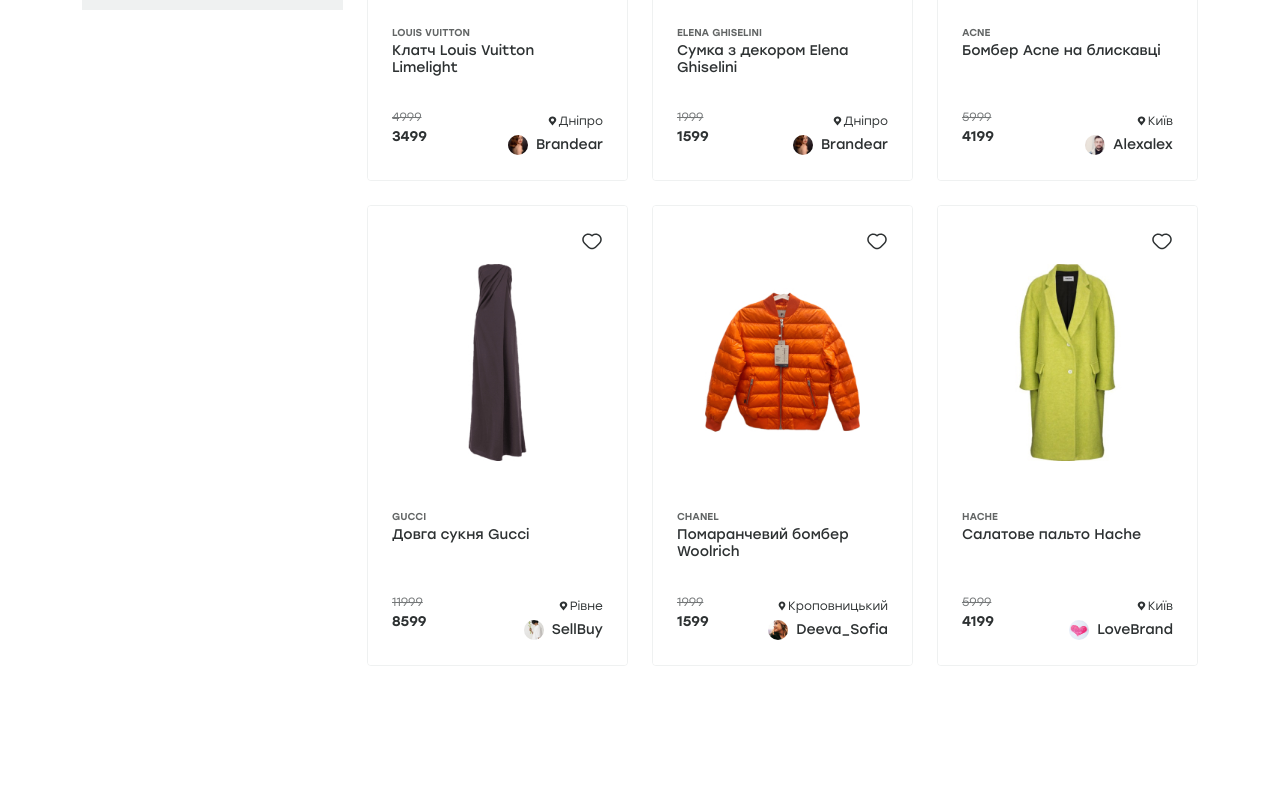
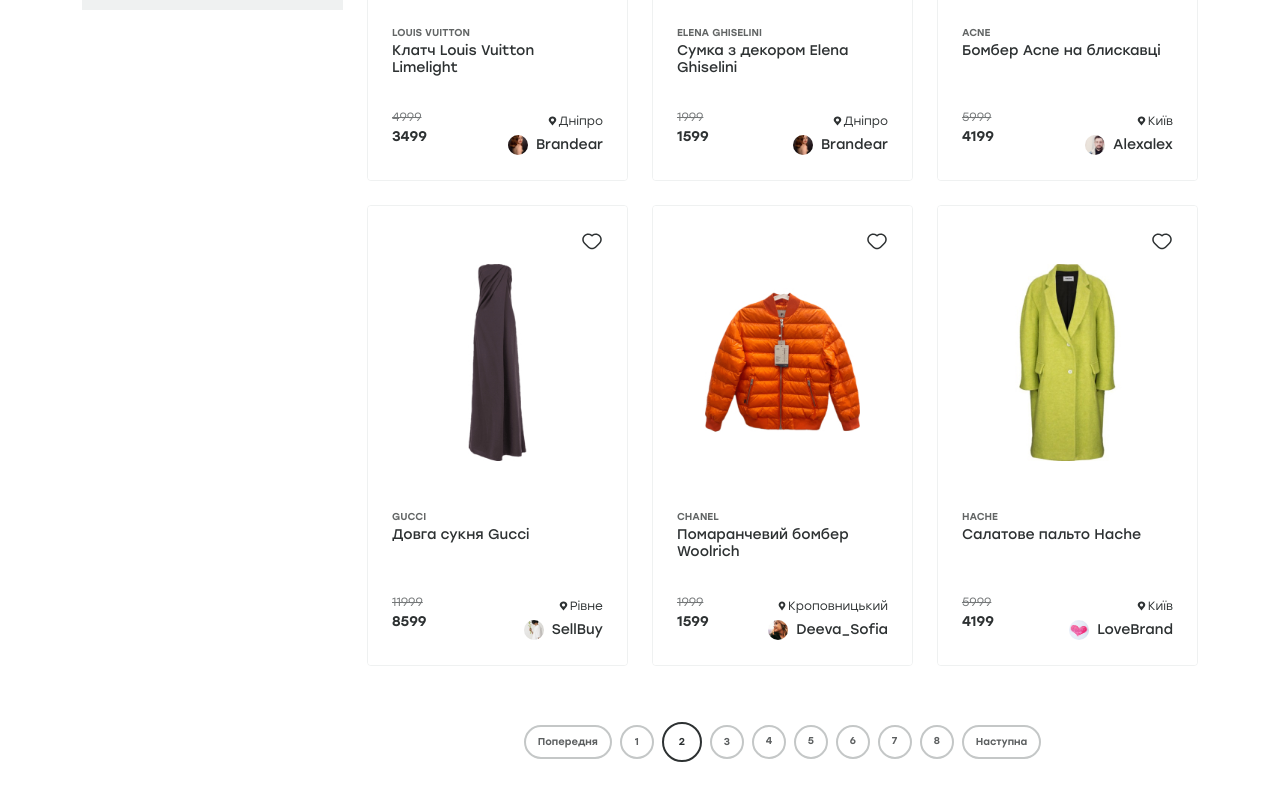
Before and after one commit to aliiev/clothing-store-catalog, a React (Create React App) app: page / in a window 1280 px wide. Shown: the part 1115-1915 px from the top of the page. Before the commit the page ends 1781 px from the top, so only its background shows below. Built offline with nearby package versions, Linux system fonts and the light colour scheme.

Commit message:
Created Pagination component

```diff
--- a/src/App.js
+++ b/src/App.js
@@ -1,4 +1,4 @@
-import { Navbar, Categories, PageHeader, Select, Sidebar, Card } from './components'
+import { Navbar, Categories, PageHeader, Select, Sidebar, Card, Pagination } from './components'
 import { products } from './data/products'
 import './styles/App.scss'
 
@@ -39,6 +39,7 @@
                 </div>
               ))}
             </div>
+            <Pagination />
           </div>
         </div>
       </section>
--- /dev/null
+++ b/src/components/Pagination.js
@@ -0,0 +1,18 @@
+export default function Pagination() {
+  return (
+    <nav aria-label="Навігація">
+      <ul className="pagination justify-content-center align-items-center">
+        <li className="page-item"><a className="page-link" href="/">Попередня</a></li>
+        <li className="page-item"><a className="page-link" href="/">1</a></li>
+        <li className="page-item active" aria-current="page"><a className="page-link" href="/">2</a></li>
+        <li className="page-item"><a className="page-link" href="/">3</a></li>
+        <li className="page-item d-none d-md-block"><a className="page-link" href="/">4</a></li>
+        <li className="page-item d-none d-md-block"><a className="page-link" href="/">5</a></li>
+        <li className="page-item d-none d-md-block"><a className="page-link" href="/">6</a></li>
+        <li className="page-item d-none d-md-block"><a className="page-link" href="/">7</a></li>
+        <li className="page-item d-none d-md-block"><a className="page-link" href="/">8</a></li>
+        <li className="page-item"><a className="page-link" href="/">Наступна</a></li>
+      </ul>
+    </nav>
+  )
+}
--- a/src/components/index.js
+++ b/src/components/index.js
@@ -8,6 +8,7 @@
 import Checkbox from './Checkbox'
 import PriceRange from './PriceRange'
 import Card from './Card'
+import Pagination from './Pagination'
 
 export {
   Navbar,
@@ -19,5 +20,6 @@
   AccordionItem,
   Checkbox,
   PriceRange,
-  Card
+  Card,
+  Pagination
 }
--- a/src/styles/App.scss
+++ b/src/styles/App.scss
@@ -305,6 +305,45 @@
   }
 }
 
+.pagination {
+  font-family: 'Stolzl-Medium';
+  margin: 56px 0;
+
+  .page-item {
+    display: flex;
+    justify-content: center;
+    align-items: center;
+    background: none;
+    border: 2px #c4c7c7 solid;
+    border-radius: 100%;
+    width: 34px;
+    height: 34px;
+    margin: 0 4px;
+
+    &.active {
+      border-color: #2d3132;
+      width: 40px;
+      height: 40px;
+
+      .page-link { color: inherit; }
+    }
+
+    &:first-child, &:last-child {
+      border-radius: 30px;
+      width: auto;
+    }
+
+    &:first-child { margin-left: 0; }
+    &:last-child { margin-right: 0; }
+
+    .page-link {
+      background: none;
+
+      &:hover { color: inherit; }
+    }
+  }
+}
+
 @media (max-width: 992px) {
   .search-bar { margin-bottom: 12px; }
   .dropdown-nav {
--- a/src/styles/custom.scss
+++ b/src/styles/custom.scss
@@ -80,4 +80,9 @@
 $card-spacer-x: 24px;
 $card-spacer-y: $card-spacer-x;
 
+// PAGINATION SETUP
+$pagination-font-size: 10px;
+$pagination-color: #5c5f60;
+$pagination-border-width: 0;
+
 @import '~bootstrap/scss/bootstrap.scss'
```
